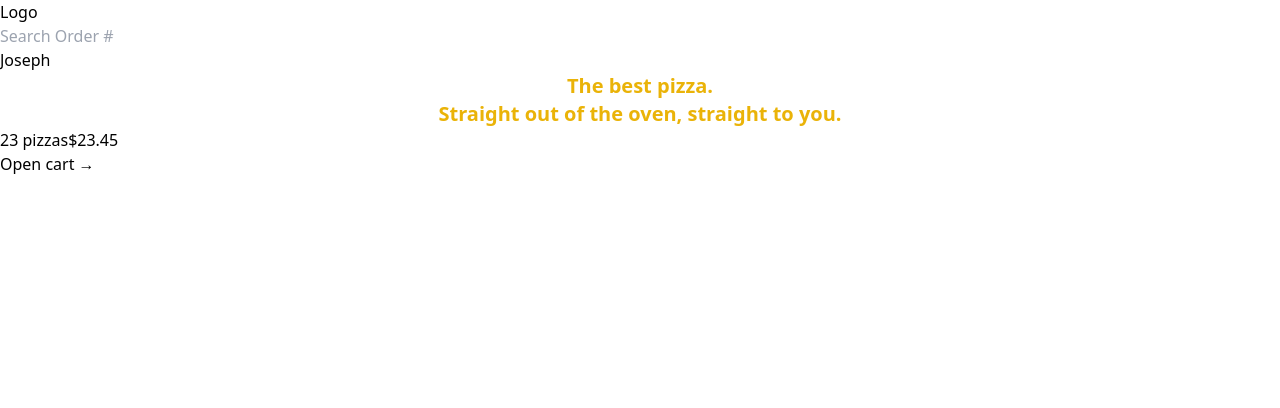
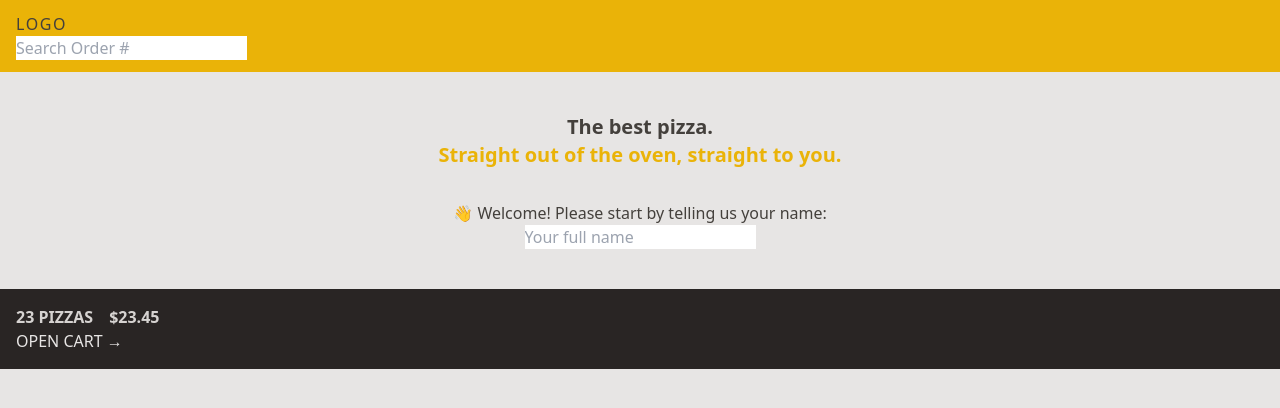
Before and after one commit to ProfBelts/pizza-react-app, a React (Vite) app: page / in a window 1280 px wide. Shown: the top 408 px of the page. Built offline with nearby package versions, Linux system fonts and the light colour scheme.

Commit message:
Applied spacing, border, and styled the text

```diff
--- a/index.html
+++ b/index.html
@@ -1,4 +1,4 @@
-<!DOCTYPE html>
+<!doctype html>
 <html lang="en">
   <head>
     <meta charset="UTF-8" />
@@ -6,7 +6,7 @@
     <meta name="viewport" content="width=device-width, initial-scale=1.0" />
     <title>Vite + React</title>
   </head>
-  <body>
+  <body class="bg-stone-200 text-stone-700">
     <div id="root"></div>
     <script type="module" src="/src/main.jsx"></script>
   </body>
--- a/src/features/cart/CartOverview.jsx
+++ b/src/features/cart/CartOverview.jsx
@@ -2,8 +2,8 @@
 
 function CartOverview() {
   return (
-    <div>
-      <p>
+    <div className="bg-stone-800 p-4 uppercase text-stone-200">
+      <p className="space-x-4 font-semibold text-stone-300">
         <span>23 pizzas</span>
         <span>$23.45</span>
       </p>
--- a/src/features/ui/Header.jsx
+++ b/src/features/ui/Header.jsx
@@ -1,13 +1,16 @@
 import { Link } from "react-router-dom";
 import SearchOrder from "../orders/SearchOrder";
+import Username from "../users/Username";
 
 export default function Header() {
   return (
-    <header>
-      <Link to="/">Logo</Link>
+    <header className="border-b border-stone-200 bg-yellow-500 px-4 py-3 uppercase">
+      <Link to="/" className="tracking-widest">
+        Logo
+      </Link>
 
       <SearchOrder />
-      <p>Joseph</p>
+      <Username />
     </header>
   );
 }
--- a/src/features/ui/Home.jsx
+++ b/src/features/ui/Home.jsx
@@ -1,11 +1,16 @@
+import CreateUser from "../users/CreateUser";
+
 function Home() {
   return (
-    <div>
-      <h1 className="text-center text-xl font-semibold text-yellow-500">
+    <div className="my-10 text-center">
+      <h1 className="t mb-8 text-xl font-semibold text-stone-700">
         The best pizza.
         <br />
-        Straight out of the oven, straight to you.
+        <span className="text-yellow-500">
+          Straight out of the oven, straight to you.
+        </span>
       </h1>
+      <CreateUser />
     </div>
   );
 }
--- /dev/null
+++ b/src/features/users/Username.jsx
@@ -0,0 +1,3 @@
+export default function Username() {
+  return <div className="hidden text-sm font-semibold">Joseph</div>;
+}
```
